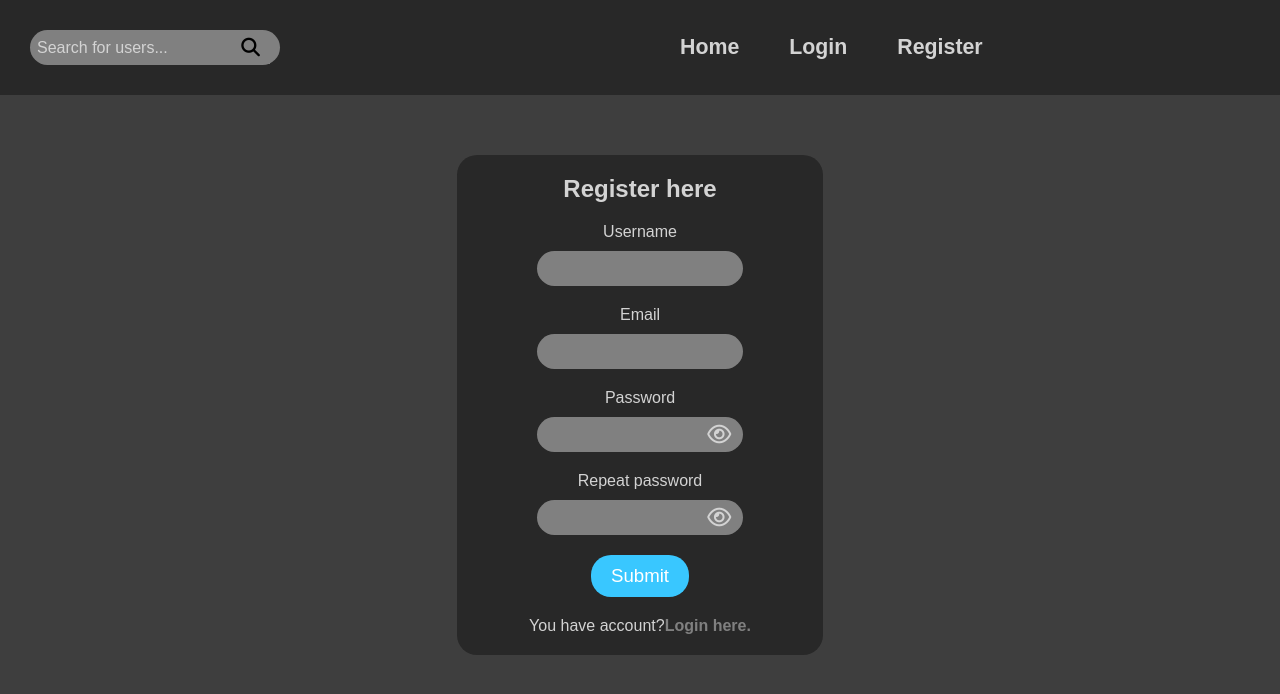
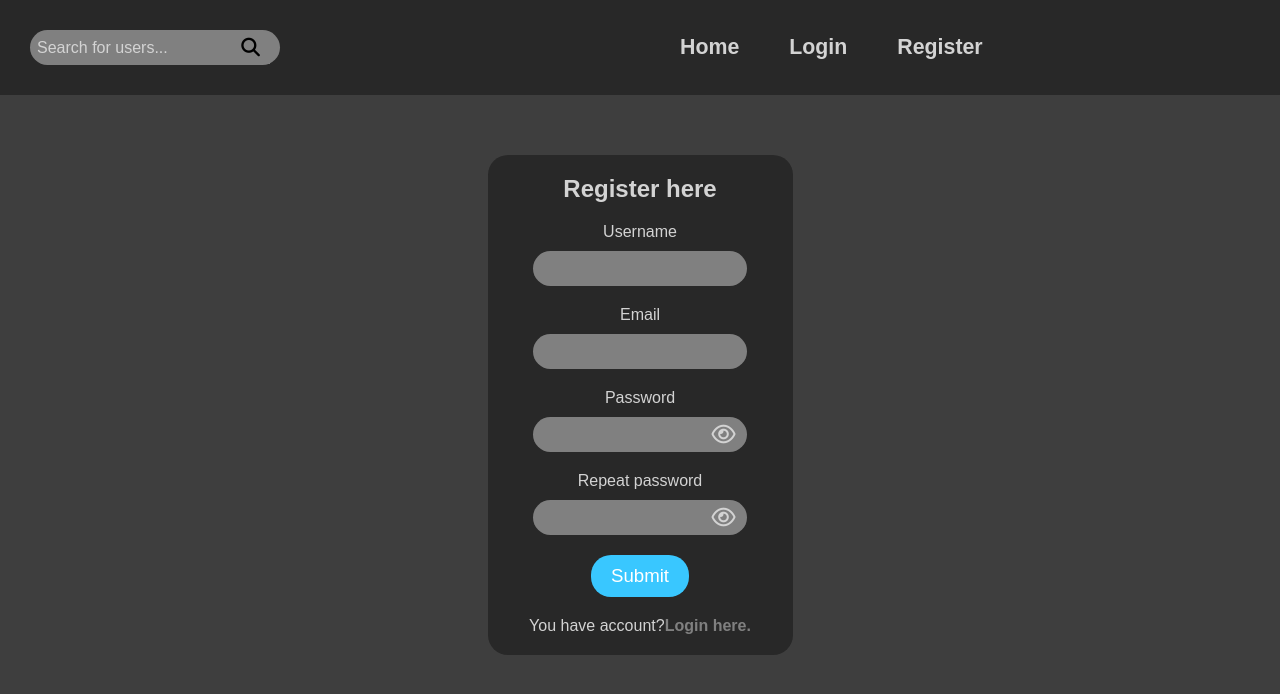
Before and after one commit to Qsen02/Softuni-AngularJS-final-project, an Angular app in the folder Client/: page /register in a window 1280 px wide. Shown: the top 694 px of the page. Built offline with nearby package versions, Linux system fonts and the light colour scheme.

Commit message:
Implement show password functionallity

```diff
--- a/Client/src/app/main/register/register.component.html
+++ b/Client/src/app/main/register/register.component.html
@@ -10,13 +10,13 @@
     </p>
     <p class="input">
         <label for="password">Password</label>
-        <i class="fa-regular fa-eye"></i>
-        <input type="text" id="password" name="password">
+        <i class="fa-regular fa-eye" (click)="changeVisability($event)"></i>
+        <input type="password" id="password" name="password">
     </p>
     <p class="input">
         <label for="repass">Repeat password</label>
-        <i class="fa-regular fa-eye"></i>
-        <input type="text" id="repass" name="repass">
+        <i class="fa-regular fa-eye" (click)="changeVisability($event)"></i>
+        <input type="password" id="repass" name="repass">
     </p>
     <button type="submit">Submit</button>
     <p>You have account?<a routerLink="/login">Login here.</a></p>
--- a/Client/src/app/main/register/register.component.ts
+++ b/Client/src/app/main/register/register.component.ts
@@ -9,5 +9,15 @@ import { RouterLink } from '@angular/router';
   styleUrl: './register.component.css'
 })
 export class RegisterComponent {
+   isVisible=false;
 
+   changeVisability(event:Event){
+    const target =event.target as HTMLElement
+      const inputRef=target?.parentElement?.children[2] as HTMLInputElement;
+      if(inputRef.type=="password"){
+        inputRef.type="text";
+      }else{
+        inputRef.type="password";
+      }
+   }
 }
--- a/Client/src/styles.css
+++ b/Client/src/styles.css
@@ -52,7 +52,7 @@ main {
 }
 
 .form{
-    width: 30%;
+    width: 25%;
     margin: 30px auto;
     padding: 20px;
     background-color: rgb(40, 40, 40);
@@ -67,7 +67,7 @@ main {
 
 .form .input{
     position: relative;
-    width: 70%;
+    width: 90%;
     display: flex;
     flex-direction: column;
     align-items: center;
@@ -78,7 +78,7 @@ main {
     width: 90%;
     height: 35px;
     border-radius: 20px;
-    background-color: grey;
+    background-color:grey;
     color: lightgray;
     font-size: 12pt;
     padding-left: 10px;
```
